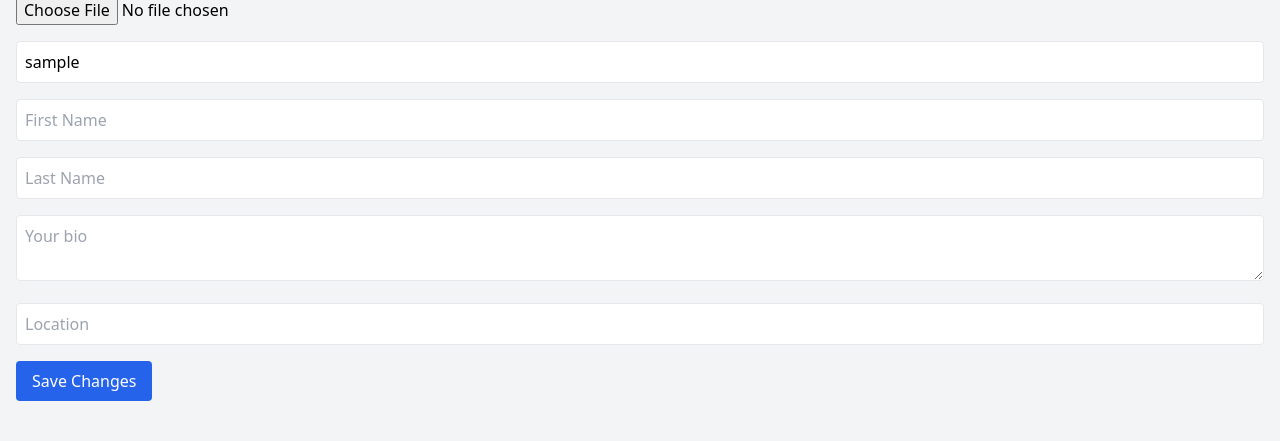
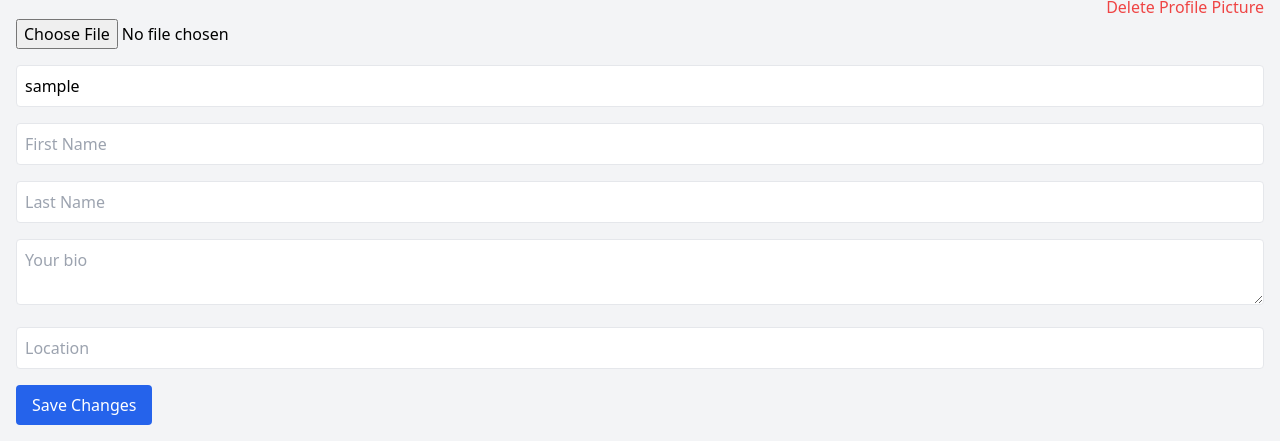
Before and after one commit to enkhbold470/facebook_clone, a Flask app: page /edit_profile in a window 1280 px wide. Shown: the part 385-826 px from the top of the page. Before the commit the page ends 786 px from the top, so only its background shows below. Run offline with Flask 3, Linux system fonts and the light colour scheme; the visitor is signed in with stand-in values (Sample User, id 1).

Commit message:
Implement post deletion and profile picture removal features; enhance filename generation with random strings

```diff
--- a/app.py
+++ b/app.py
@@ -19,12 +19,21 @@ from flask_login import (
 )
 from werkzeug.security import generate_password_hash, check_password_hash
 from werkzeug.utils import secure_filename
-from database import get_posts, create_new_post, update_profile, init_db
+from database import (
+    get_posts,
+    create_new_post,
+    update_profile,
+    init_db,
+    delete_post,
+    remove_profile_picture,
+)
 import sqlite3
 import os
 import datetime
 from dotenv import load_dotenv
 import re  # Add this at the top with other imports
+import random
+import string
 
 load_dotenv()
 
@@ -172,10 +181,29 @@ def profile(username):  # Changed parameter
             posts=posts,
             is_owner=is_owner,
             UPLOAD_FOLDER=UPLOAD_FOLDER,
+            # post_id=posts,  # Pass post_id to template
         )
     else:
         flash("User not found.")
         return redirect(url_for("index"))
+
+
+@app.route("/delete_post_route/<int:post_id>", methods=["POST"])
+@login_required
+def delete_post_function(post_id):
+    try:
+        delete_post(post_id)
+        flash("Post deleted successfully.")
+    except Exception as e:
+        flash(f"An error occurred while deleting the post: {str(e)}")
+    return redirect(url_for("profile"))
+
+
+@app.route("/delete_profile_picture", methods=["GET", "POST"])
+@login_required
+def delete_profile_picture():
+    remove_profile_picture(current_user.id)
+    return render_template("edit_profile.html", user=current_user)
 
 
 @app.route("/register", methods=["GET", "POST"])
@@ -226,7 +254,13 @@ def create_post():
 
             image_path = None
             if image:
-                filename = secure_filename(f"post_{current_user.id}_{timestamp}.jpg")
+                length = 8
+                random_string = "".join(
+                    random.choices(string.ascii_letters + string.digits, k=length)
+                )
+                filename = secure_filename(
+                    f"post_{current_user.id}_{timestamp}_{random_string}.jpg"
+                )
                 try:
                     image.save(os.path.join(app.config["UPLOAD_FOLDER"], filename))
                     image_path = f"/userUpload/{filename}"
@@ -260,10 +294,16 @@ def edit_profile():
         location = request.form.get("location")
 
         if changeProfilePicture:
-            filename = secure_filename(f"{current_user.id}.jpg")
+            length = 8
+            random_string = "".join(
+                random.choices(string.ascii_letters + string.digits, k=length)
+            )
+            filename = secure_filename(f"profile_{current_user.id}_{random_string}.jpg")
+
             changeProfilePicture.save(
                 os.path.join(app.config["UPLOAD_FOLDER"], filename)
             )
+            image_path = f"/userUpload/{filename}"
             conn = sqlite3.connect(DATABASE_NAME)
             cursor = conn.cursor()
             cursor.execute(
@@ -272,6 +312,8 @@ def edit_profile():
             )
             conn.commit()
             conn.close()
+            create_new_post(current_user.id, "Updated profile picture!", image_path)
+
             flash("Profile picture updated!")
 
         if not is_valid_username(changeUsername):
@@ -311,7 +353,10 @@ def feed():
 
             image_path = None
             if image:
-                filename = secure_filename(f"post_{current_user.id}_{timestamp}.jpg")
+
+                filename = secure_filename(
+                    f"post_{current_user.id}_{timestamp}_{Math.random}.jpg"
+                )
                 try:
                     image.save(os.path.join(app.config["UPLOAD_FOLDER"], filename))
                     image_path = f"/userUpload/{filename}"
--- a/templates/create_post.html
+++ b/templates/create_post.html
@@ -3,7 +3,7 @@
     <h1 class="text-2xl font-bold mb-4">Create Post</h1>
     <form method="POST" enctype="multipart/form-data">
         <textarea name="content" placeholder="What's on your mind?" class="w-full p-2 mb-4 border rounded"></textarea>
-        <input type="file" name="image" class="mb-4">
+        <input title="post" type="file" name="image" class="mb-4">
         <button type="submit" class="bg-blue-600 text-white px-4 py-2 rounded">Post</button>
     </form>
 {% endblock %}
--- a/templates/edit_profile.html
+++ b/templates/edit_profile.html
@@ -14,10 +14,16 @@
         <!-- edit profile picture-->
         <div class="max-w-xs">
 
-            <img title="Profile Picture" src="/{{UPLOAD_FOLDER}}/{{user.profile_picture }}" class="mb-4">
+            <img title="Profile Picture" src="/userUpload/{{user.profile_picture }}" class="mb-4">
+        </div>
+        <div class="flex justify-end">
+            <a href="{{ url_for('delete_profile_picture') }}" class="text-red-500 hover:underline">Delete Profile Picture</a>
         </div>
         <input type="file" placeholder="/placeholder.jpg" name="profile_picture" class="mb-4">
+        <div class="flex justify-end">
 
+
+        </div>
         <input type="text"
                name="username"
                pattern="[a-zA-Z0-9]+"
```
Also changed, not shown: database.py (+28 -0 lines), templates/profile.html (+12 -1 lines).
